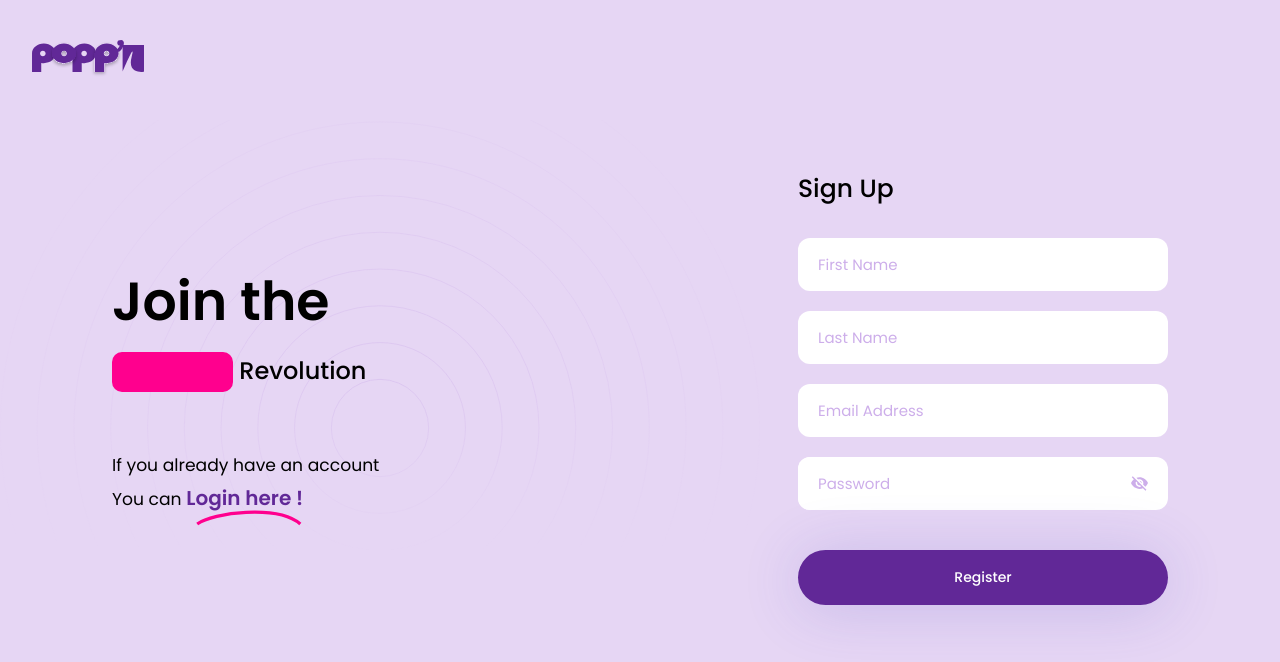
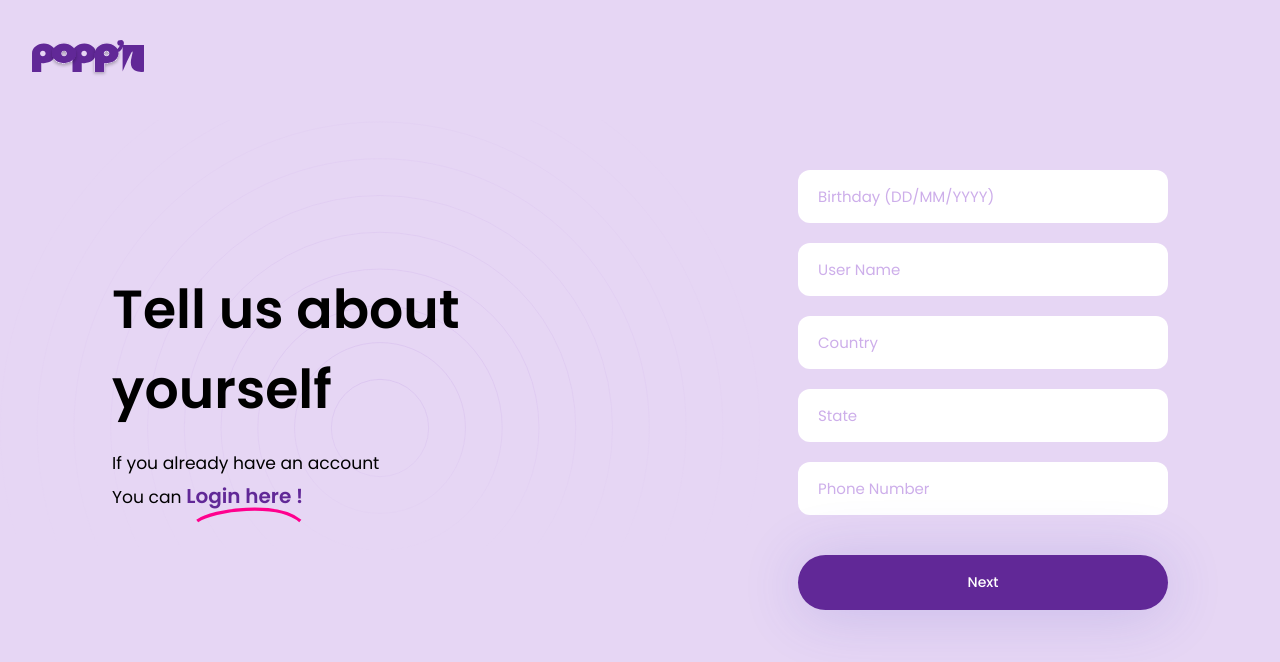
Before and after one commit to Popp-n/web-app, a React (Create React App) app: page /about-you in a window 1280 px wide. Shown: the top 662 px of the page. Built offline with nearby package versions, Linux system fonts and the light colour scheme.

Commit message:
feat: about-you in progress

```diff
--- a/src/Components/Pages/AboutYou/AboutYou.tsx
+++ b/src/Components/Pages/AboutYou/AboutYou.tsx
@@ -15,20 +15,15 @@ const AboutYou: React.FC<Props> = () => {
     <OnboardingTemplate>
       <>
         <Left>
-          <Typography as="h3" className="h-18" text="Join the" />
-          <Typography as="h5" className="mt-10 h-19">
-            <>
-              <img
-                src="/assets/images/poppn-logo-animation.gif"
-                alt=""
-                className="image-text"
-              />{" "}
-              Revolution
-            </>
-          </Typography>
+          <Typography
+            as="h3"
+            className="h-18 max-width-350"
+            text="Tell us about yourself"
+          />
+
           <Typography
             as="p"
-            className="p-16 mt-60"
+            className="p-16 mt-20"
             text="If you already have an account"
           />
           <Typography as="p" className="p-16 mt-5">
@@ -38,15 +33,13 @@ const AboutYou: React.FC<Props> = () => {
           </Typography>
         </Left>
         <Right>
-          <Typography as="h5" className="h-20 mb-30" text="Sign Up" />
-          <Input placeholder="First Name" />
-          <Input placeholder="Last Name" />
-          <Input placeholder="Email Address" type="email" />
-          <Input placeholder="Password" type="password" noMargin />
+          <Input placeholder="Birthday (DD/MM/YYYY)" />
+          <Input placeholder="User Name" />
+          <Input placeholder="Country" />
+          <Input placeholder="State" />
+          <Input placeholder="Phone Number" noMargin />
 
-          <Button className="btn-full btn-4 b-5 btn-md mt-40 ff">
-            Register
-          </Button>
+          <Button className="btn-full btn-4 b-5 btn-md mt-40 ff">Next</Button>
         </Right>
       </>
     </OnboardingTemplate>
```
